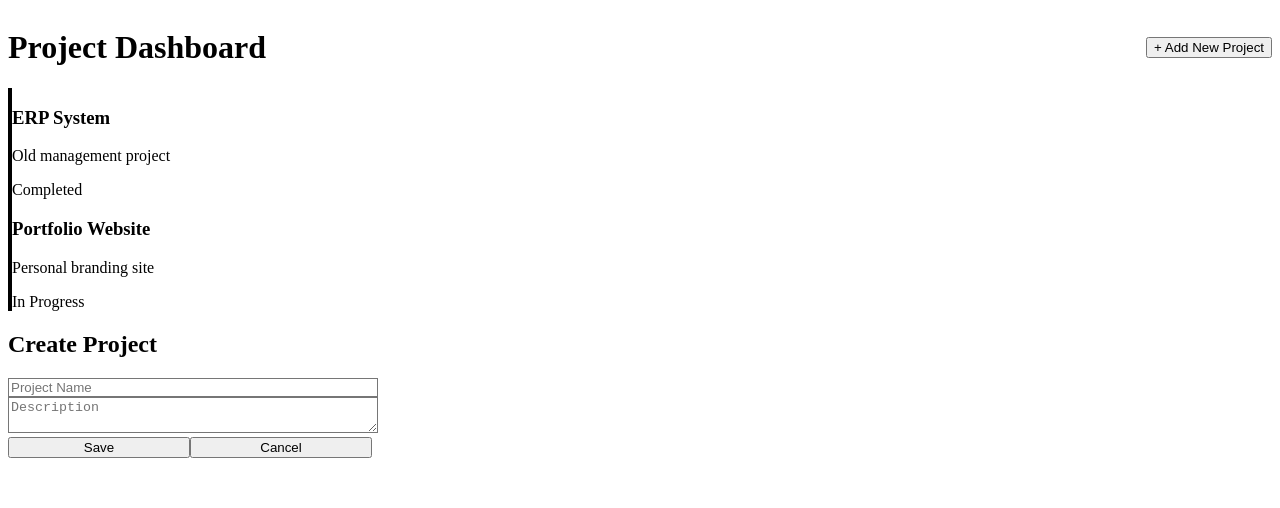
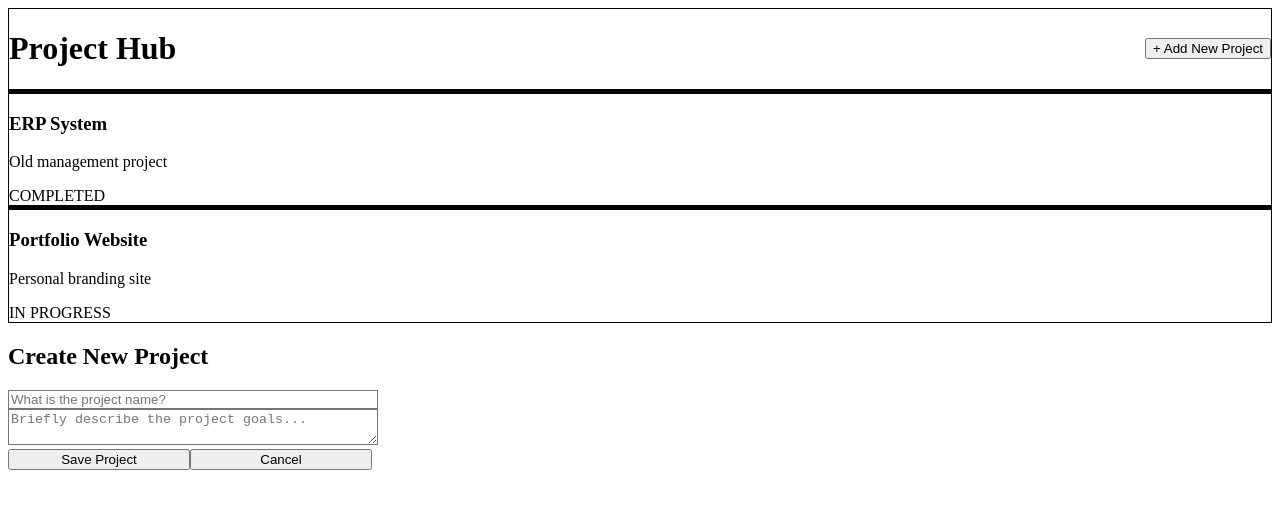
Before and after one commit to shradddha30/project-management-system, a Next.js app: page / in a window 1280 px wide. Both pictures are taken after a click on the button "+ Add New Project". Shown: the top 508 px of the page. Built offline with nearby package versions, Linux system fonts and the light colour scheme.

Commit message:
Refactor Dashboard component for improved functionality
Updated the Dashboard component to improve project loading and modal functionality. Added error handling for project fetching and enhanced UI elements.

```diff
--- a/src/app/page.js
+++ b/src/app/page.js
@@ -6,68 +6,75 @@ export default function Dashboard() {
   const [showModal, setShowModal] = useState(false);
   const [formData, setFormData] = useState({ name: '', description: '' });
 
-  // Projects load karne ke liye
   useEffect(() => {
-    fetch('/api/projects').then(res => res.json()).then(data => setProjects(data));
+    fetch('/api/projects')
+      .then(res => res.json())
+      .then(data => setProjects(data))
+      .catch(err => console.error("Error fetching projects:", err));
   }, []);
 
   const handleAdd = async (e) => {
     e.preventDefault();
     const res = await fetch('/api/projects', {
       method: 'POST',
+      headers: { 'Content-Type': 'application/json' },
       body: JSON.stringify(formData)
     });
     const newProj = await res.json();
-    setProjects([...projects, newProj]);
+    setProjects([newProj, ...projects]);
     setShowModal(false);
     setFormData({ name: '', description: '' });
   };
 
   return (
-    <div className="p-8 bg-gray-50 min-h-screen">
-      <div className="flex justify-between items-center mb-8 bg-white p-6 rounded-lg shadow-sm">
-        <h1 className="text-3xl font-bold text-gray-800">Project <span className="text-blue-600">Dashboard</span></h1>
+    <div className="p-8 bg-gray-50 min-h-screen font-sans">
+      <div className="max-w-6xl mx-auto flex justify-between items-center mb-10 bg-white p-6 rounded-2xl shadow-sm border border-gray-100">
+        <h1 className="text-3xl font-extrabold text-gray-900">Project <span className="text-blue-600">Hub</span></h1>
         <button
           onClick={() => setShowModal(true)}
-          className="bg-blue-600 text-white px-6 py-2 rounded-lg hover:bg-blue-700 transition"
+          className="bg-blue-600 text-white px-8 py-3 rounded-xl font-semibold hover:bg-blue-700 shadow-lg shadow-blue-200 transition-all"
         >
           + Add New Project
         </button>
       </div>
 
-      <div className="grid grid-cols-1 md:grid-cols-2 lg:grid-cols-3 gap-6">
-        {projects.map(p => (
-          <div key={p.id} className="bg-white p-6 rounded-xl shadow-md border-l-4 border-blue-500">
-            <h3 className="text-xl font-bold mb-2">{p.name}</h3>
-            <p className="text-gray-600 mb-4">{p.description}</p>
-            <span className="bg-blue-100 text-blue-800 px-3 py-1 rounded-full text-sm font-medium">
-              {p.status || 'In Progress'}
+      <div className="max-w-6xl mx-auto grid grid-cols-1 md:grid-cols-2 lg:grid-cols-3 gap-8">
+        {projects.length > 0 ? projects.map(p => (
+          <div key={p.id} className="bg-white p-6 rounded-2xl shadow-sm border border-gray-100 hover:shadow-xl transition-shadow border-t-4 border-t-blue-500">
+            <h3 className="text-xl font-bold text-gray-800 mb-2">{p.name}</h3>
+            <p className="text-gray-600 text-sm mb-6 leading-relaxed">{p.description}</p>
+            <div className="flex items-center justify-between">
+              <span className={`px-4 py-1 rounded-full text-xs font-bold uppercase tracking-wider ${p.status === 'Completed' ? 'bg-green-100 text-green-700' : 'bg-blue-100 text-blue-700'}`}>
+                {p.status}
               </span>
             </div>
-        ))}
+          </div>
+        )) : <p className="text-center col-span-full py-20 text-gray-400">Loading projects...</p>}
       </div>
 
       {showModal && (
-        <div className="fixed inset-0 bg-black bg-opacity-50 flex items-center justify-center p-4">
-          <div className="bg-white p-8 rounded-2xl w-full max-w-md">
-            <h2 className="text-2xl font-bold mb-4">Create Project</h2>
+        <div className="fixed inset-0 bg-black/60 backdrop-blur-sm flex items-center justify-center p-4 z-50">
+          <div className="bg-white p-8 rounded-3xl w-full max-w-md shadow-2xl">
+            <h2 className="text-2xl font-bold text-gray-900 mb-6">Create New Project</h2>
             <form onSubmit={handleAdd}>
+              <div className="space-y-4">
                 <input
-                className="w-full border p-3 rounded-lg mb-4"
-                placeholder="Project Name"
+                  className="w-full border-gray-200 border p-4 rounded-xl focus:ring-2 focus:ring-blue-500 outline-none"
+                  placeholder="What is the project name?"
                   value={formData.name}
                   onChange={(e) => setFormData({...formData, name: e.target.value})}
                   required
                 />
                 <textarea
-                className="w-full border p-3 rounded-lg mb-4"
-                placeholder="Description"
+                  className="w-full border-gray-200 border p-4 rounded-xl focus:ring-2 focus:ring-blue-500 outline-none h-32"
+                  placeholder="Briefly describe the project goals..."
                   value={formData.description}
                   onChange={(e) => setFormData({...formData, description: e.target.value})}
                 />
-              <div className="flex gap-3">
-                <button type="submit" className="flex-1 bg-blue-600 text-white py-3 rounded-lg">Save</button>
-                <button type="button" onClick={() => setShowModal(false)} className="flex-1 bg-gray-200 py-3 rounded-lg">Cancel</button>
+              </div>
+              <div className="flex gap-4 mt-8">
+                <button type="submit" className="flex-1 bg-blue-600 text-white py-4 rounded-xl font-bold hover:bg-blue-700 transition">Save Project</button>
+                <button type="button" onClick={() => setShowModal(false)} className="flex-1 bg-gray-100 text-gray-600 py-4 rounded-xl font-bold hover:bg-gray-200 transition">Cancel</button>
               </div>
             </form>
           </div>
```
Lines whose indentation alone changed are shown as unchanged.
